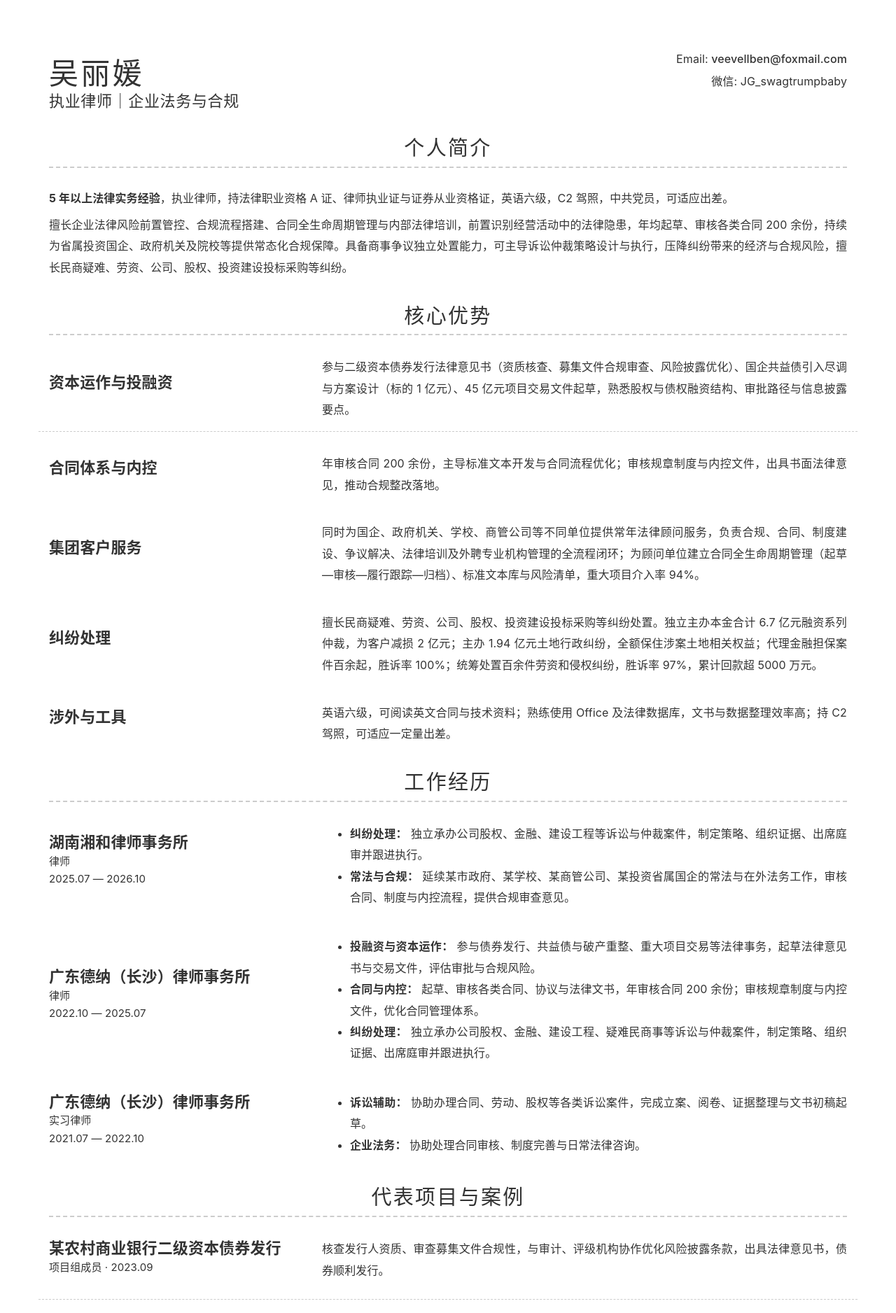
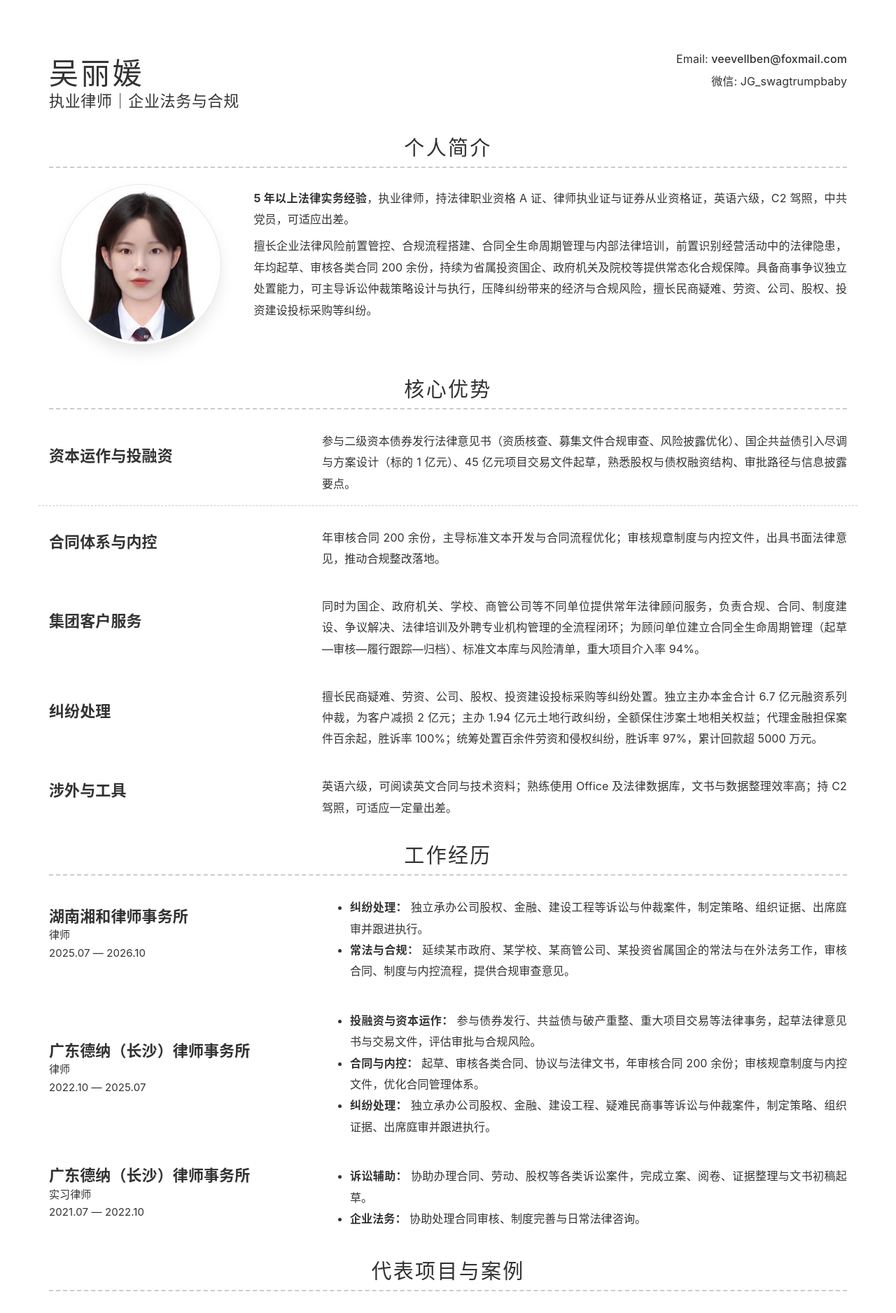
Before and after one commit to Liyuan-Wu/Liyuan-Wu.github.io, a Jekyll site: the page built from index.md, in a window 1280 px wide. Shown: the top 1876 px of the page at 70% size. Built offline with Jekyll 4.4.1, drawn with Linux system fonts in a browser that asks for light colours; nearby versions of some CDN libraries.

Commit message:
首页加入简历证件照（圆形头像，含白边与外阴影）

```diff
--- a/_config.yml
+++ b/_config.yml
@@ -18,6 +18,7 @@ darkmode: false
 
 # About Section
 about_title: 个人简介
+about_profile_image: images/profile.jpg
 about_content: |
   **5 年以上法律实务经验**，执业律师，持法律职业资格 A 证、律师执业证与证券从业资格证，英语六级，C2 驾照，中共党员，可适应出差。
 
--- a/assets/main.scss
+++ b/assets/main.scss
@@ -55,6 +55,16 @@ h3 {
   line-height: 1.9;
 }
 
+/* 头像：去掉主题的灰色内阴影，改成白边+细环+柔和外阴影，裁切偏上对准脸部 */
+.profile-img {
+  width: 220px;
+  height: 220px;
+  border-radius: 50%;
+  background-position: 50% 18%;
+  box-shadow: 0 0 0 4px #fff, 0 0 0 5px #e8e8e8, 0 12px 26px rgba(0, 0, 0, 0.12);
+  margin-bottom: 22px;
+}
+
 /* 中文名称较长，左栏加宽到 1/3，正文 2/3 */
 @media (min-width: 992px) {
   .layout .details {
```
Also changed, not shown: images/profile.jpg (added).
